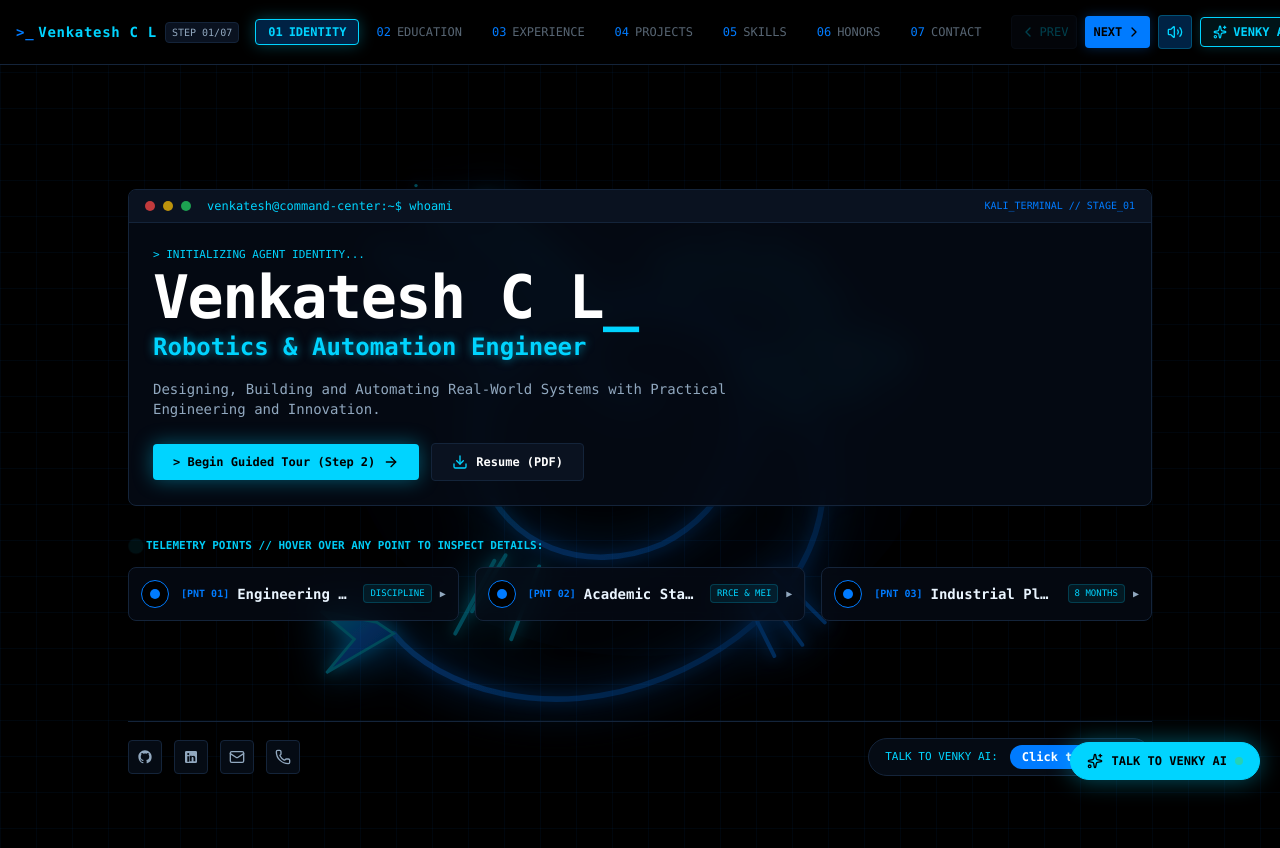
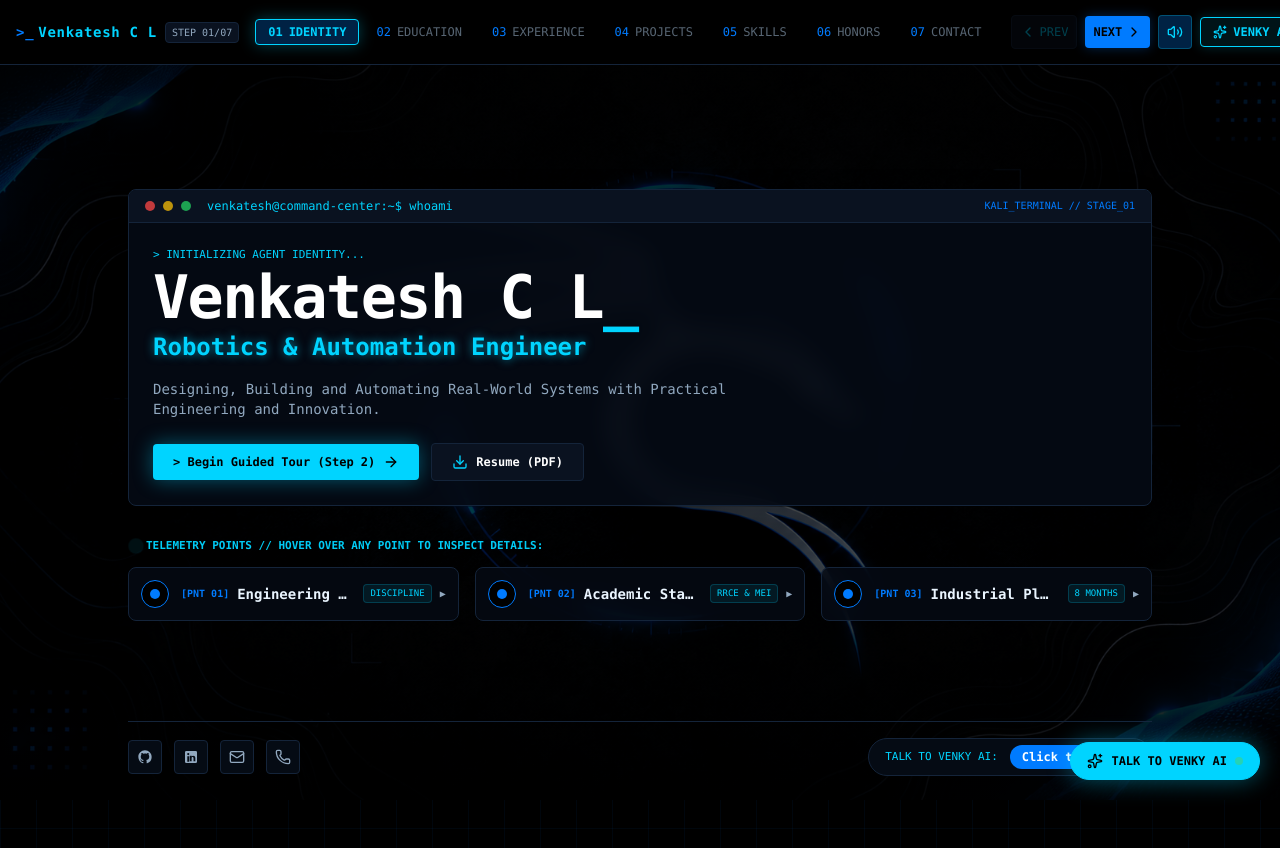
Before and after one commit to Venkatesh0408/venkatesh-c-l-portfolio, a React (Vite) app: page / in a window 1280 px wide. Built offline with nearby package versions, Linux system fonts and the light colour scheme.

Commit message:
feat: integrate official custom kali-portfolio-background into hero section

```diff
--- a/index.html
+++ b/index.html
@@ -8,8 +8,9 @@
     <link rel="preconnect" href="https://fonts.googleapis.com">
     <link rel="preconnect" href="https://fonts.gstatic.com" crossorigin>
     <link href="https://fonts.googleapis.com/css2?family=Fira+Code:wght@300;400;500;600;700&family=JetBrains+Mono:wght@300;400;500;600;700;800&family=VT323&display=swap" rel="stylesheet">
+    <link rel="preload" as="image" href="/images/kali-portfolio-background.png">
   </head>
-  <body class="bg-[#0B0F1A] text-[#EAF5FF] selection:bg-[#00D4FF] selection:text-[#0B0F1A] min-h-screen overflow-x-hidden">
+  <body class="bg-[#000000] text-[#EAF5FF] selection:bg-[#00D4FF] selection:text-[#000000] min-h-screen overflow-x-hidden">
     <div id="root"></div>
     <script type="module" src="/src/main.tsx"></script>
   </body>
--- a/src/sections/HeroSection.tsx
+++ b/src/sections/HeroSection.tsx
@@ -76,8 +76,22 @@ export const HeroSection: React.FC<HeroSectionProps> = ({
 
   return (
     <section id="hero" className="relative pt-20 pb-12 px-4 sm:px-6 max-w-7xl mx-auto font-mono">
+      {/* Full-width Kali Linux Background Image Layer */}
+      <div
+        className="absolute inset-0 w-full h-full pointer-events-none z-0 overflow-hidden"
+        style={{
+          backgroundImage: "url('/images/kali-portfolio-background.png')",
+          backgroundSize: "cover",
+          backgroundPosition: "center center",
+          backgroundRepeat: "no-repeat"
+        }}
+      >
+        <div className="absolute inset-0 bg-black/60" />
+        <div className="absolute inset-0 bg-gradient-to-b from-black/70 via-transparent to-black/80" />
+      </div>
+
       {/* Top Main Command Cockpit Grid */}
-      <div className="grid grid-cols-1 lg:grid-cols-12 gap-6 items-start">
+      <div className="relative z-10 grid grid-cols-1 lg:grid-cols-12 gap-6 items-start">
         {/* Left Column (Terminal & Hero Titles) */}
         <div className="lg:col-span-7 space-y-6">
           {/* Hero Terminal Card */}
--- a/src/sections/steps/Step1Hero.tsx
+++ b/src/sections/steps/Step1Hero.tsx
@@ -1,7 +1,6 @@
 import React from 'react';
 import { Terminal, Download, ArrowRight, Mail, Phone, Sparkles, User, ShieldCheck } from 'lucide-react';
 import { profileData } from '../../data/profile';
-import { KaliSnakeDragon } from '../../components/ui/KaliSnakeDragon';
 import { TelemetryPoint } from '../../components/ui/TelemetryPoint';
 import { CircularWaveform } from '../../components/assistant/CircularWaveform';
 import { GithubIcon, LinkedinIcon } from '../../components/ui/Icons';
@@ -23,11 +22,20 @@ export const Step1Hero: React.FC<Step1HeroProps> = ({
 }) => {
   return (
     <div className="relative min-h-[calc(100vh-4rem)] flex flex-col justify-between py-6 px-4 font-mono select-none">
-      {/* Background Kali Linux Blue Snake Dragon */}
-      <div className="absolute inset-0 flex items-center justify-center opacity-35 pointer-events-none overflow-hidden z-0">
-        <div className="w-[120%] max-w-4xl scale-110 sm:scale-100">
-          <KaliSnakeDragon />
-        </div>
+      {/* Full-width Kali Linux Background Image Layer */}
+      <div
+        className="absolute inset-0 w-full h-full pointer-events-none z-0 overflow-hidden"
+        style={{
+          backgroundImage: "url('/images/kali-portfolio-background.png')",
+          backgroundSize: "cover",
+          backgroundPosition: "center center",
+          backgroundRepeat: "no-repeat"
+        }}
+      >
+        {/* Subtle dark transparent overlay to maintain high-contrast text readability */}
+        <div className="absolute inset-0 bg-black/60" />
+        {/* Subtle gradient vignette to seamlessly anchor top and bottom borders */}
+        <div className="absolute inset-0 bg-gradient-to-b from-black/70 via-transparent to-black/80" />
       </div>
 
       {/* Main Cockpit Content */}
```
Also changed, not shown: public/images/kali-portfolio-background.png (added).
